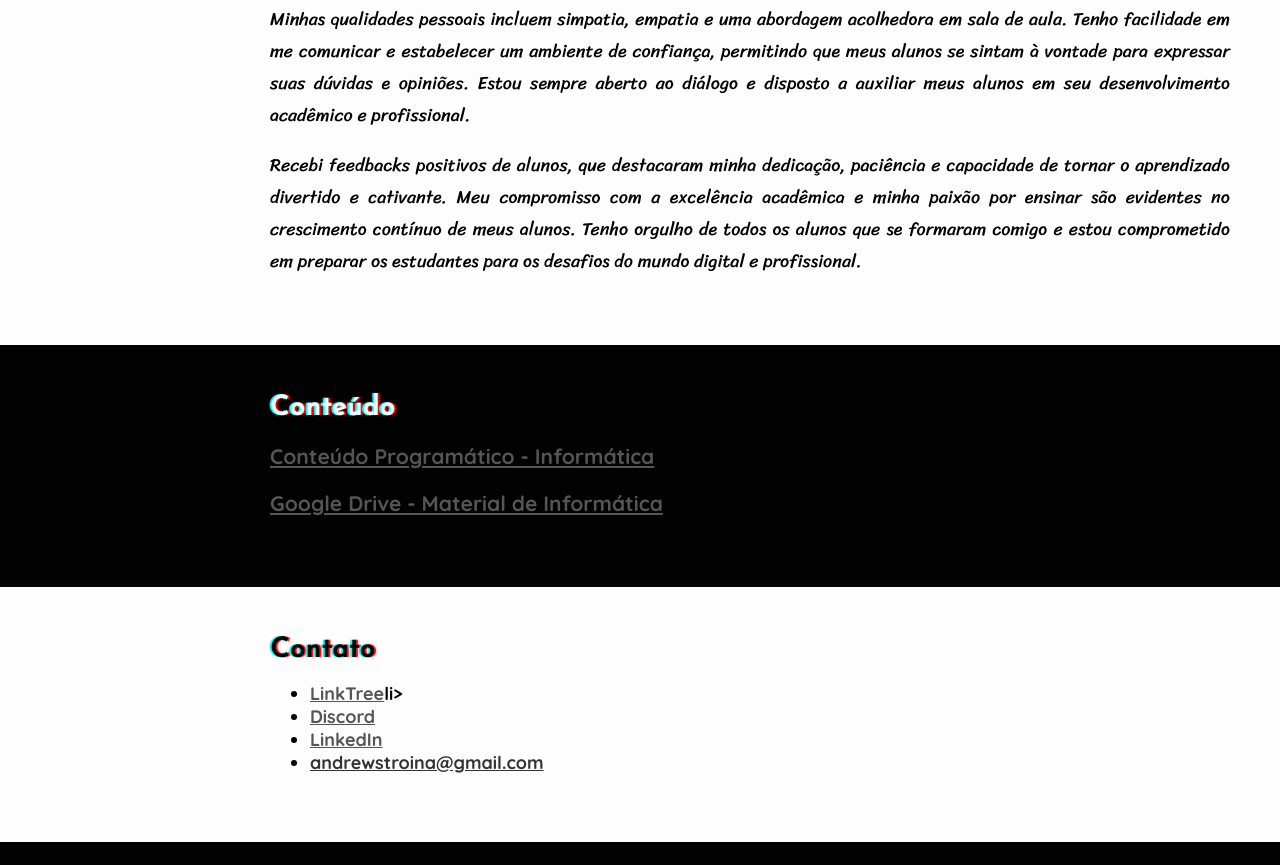
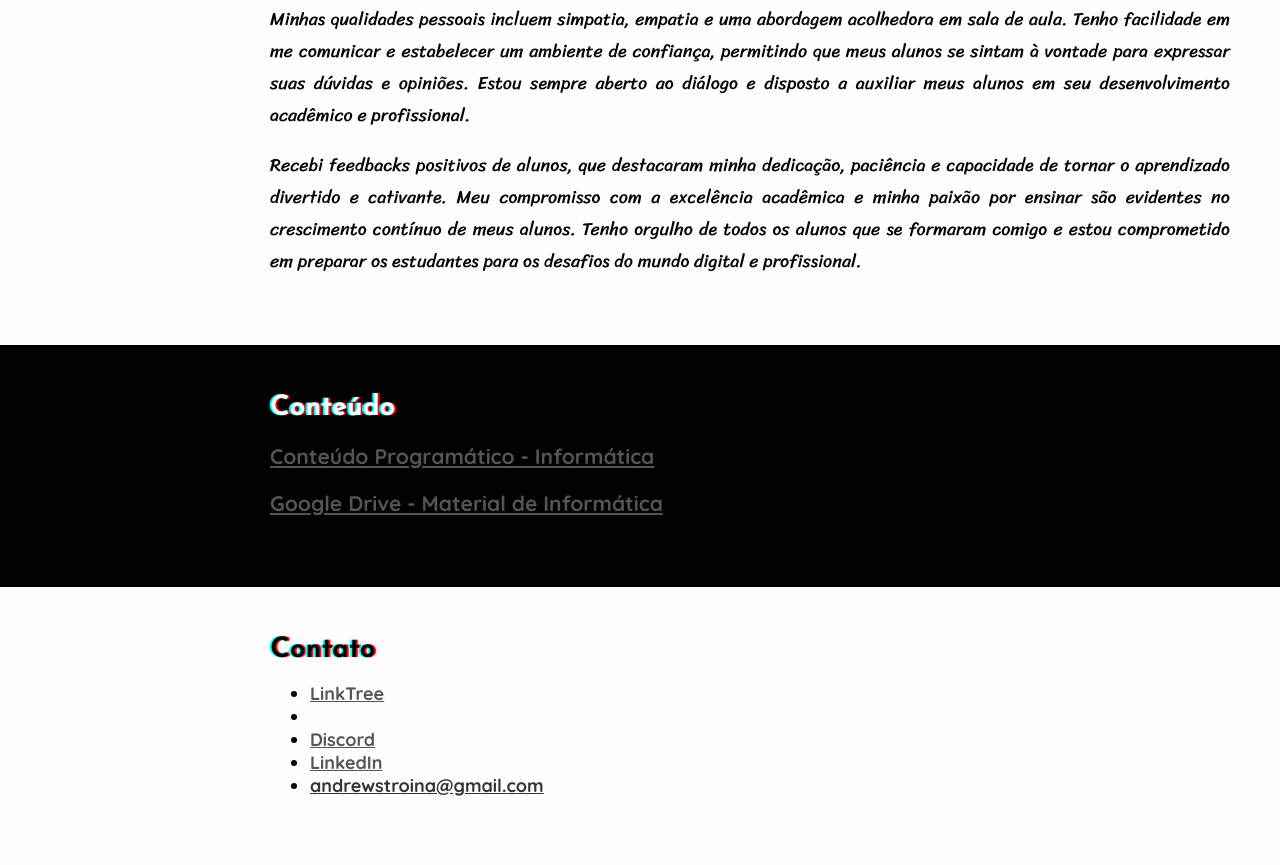
Before and after one commit to AndrewsTroina/AndrewsTroina.github.io, a plain HTML site: page index.html in a window 1280 px wide. Shown: the part 1164-2029 px from the top of the page. Before the commit the page ends 2006 px from the top, so only its background shows below. Drawn offline with Linux system fonts and the light colour scheme.

Commit message:
Update index.html

```diff
--- a/index.html
+++ b/index.html
@@ -43,7 +43,7 @@
   <div class="content color-bg">
     <h2 id="contato">Contato</h2>
     	<ul>
-		<li><a href="https://linktr.ee/ProfessorInformatica" target="_blank">LinkTree</a>li>
+		<li><a href="https://linktr.ee/ProfessorInformatica" target="_blank">LinkTree</a><li>
 		<li><a href="https://discord.gg/hjCh7Cd2v9" target="_blank">Discord</a></li>
 		<li><a href="https://www.linkedin.com/in/andrewstroina/" target="_blank">LinkedIn</a></li>
 		<li><a class="email">andrewstroina@gmail.com</a></li>
```
